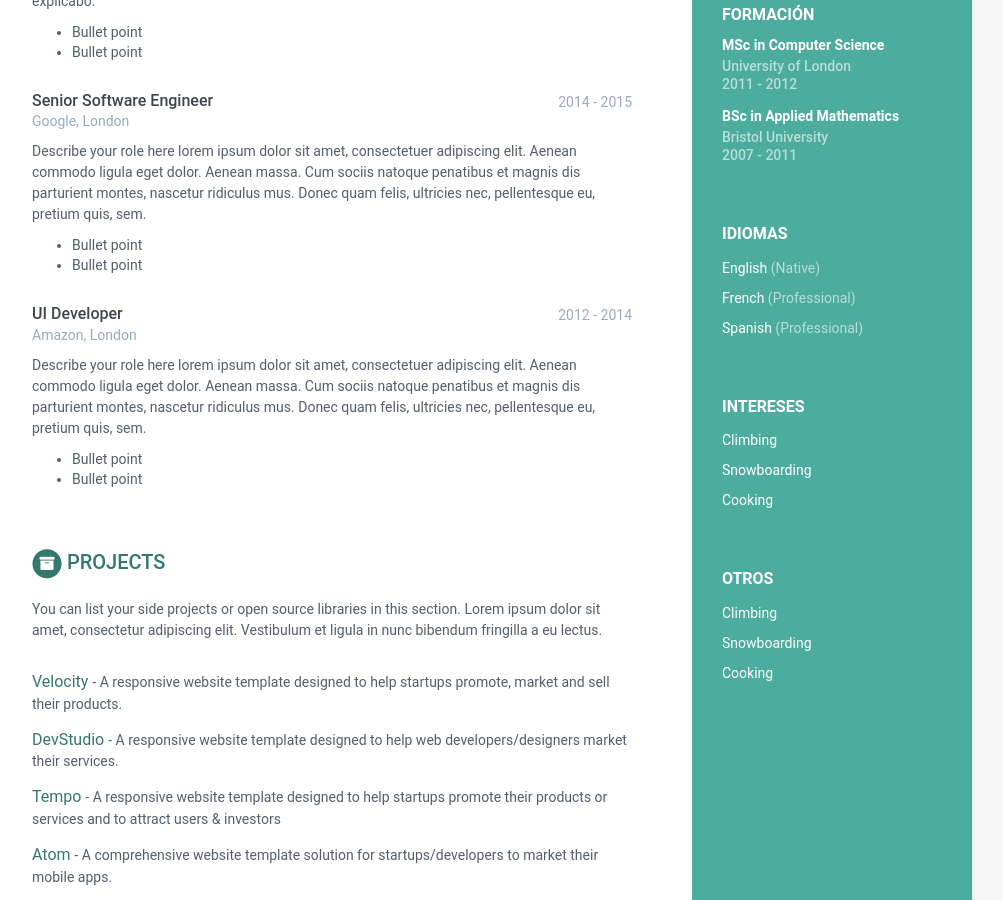
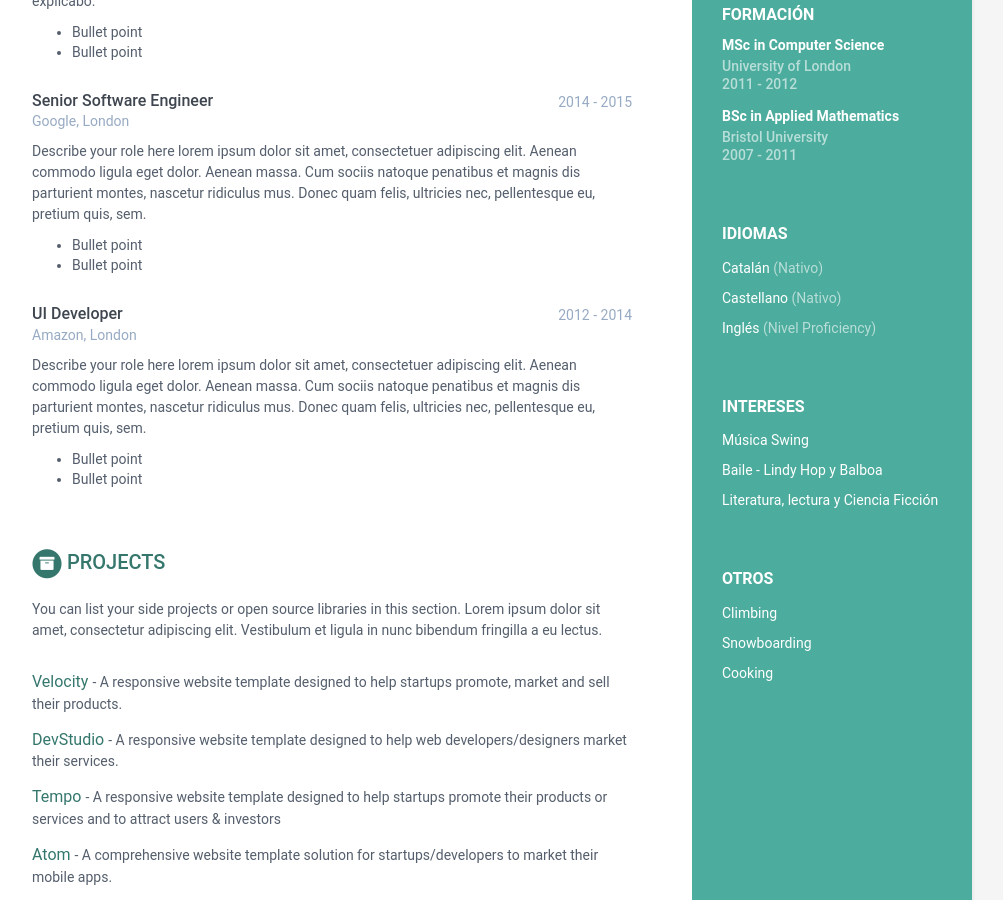
Before and after one commit to joan-medina-roca/cv.joanmedinaroca.com, a Jekyll site: the page built from index.html, in a window 1280 px wide and 900 px high, scrolled down 519 px. Shown: the whole window, without its empty margins (168-1171 px from the left). Built offline with Jekyll 4.4.1, drawn with Linux system fonts in a browser that asks for light colours.

Commit message:
more profile sidebar updates

```diff
--- a/_data/data.yml
+++ b/_data/data.yml
@@ -27,23 +27,23 @@ sidebar:
   goodreads: # Number-Username, e.g. 123456-alandoe
 
   languages:
-    - idiom: English
-      level: Native
+    - idiom: Catalán
+      level: Nativo
 
-    - idiom: French
-      level: Professional
+    - idiom: Castellano
+      level: Nativo
 
-    - idiom: Spanish
-      level: Professional
+    - idiom: Inglés
+      level: Nivel Proficiency
 
   interests:
-    - item: Climbing
+    - item: Música Swing
       link:
 
-    - item: Snowboarding
+    - item: Baile - Lindy Hop y Balboa
       link:
 
-    - item: Cooking
+    - item: Literatura, lectura y Ciencia Ficción
       link:
 
   others:
```
